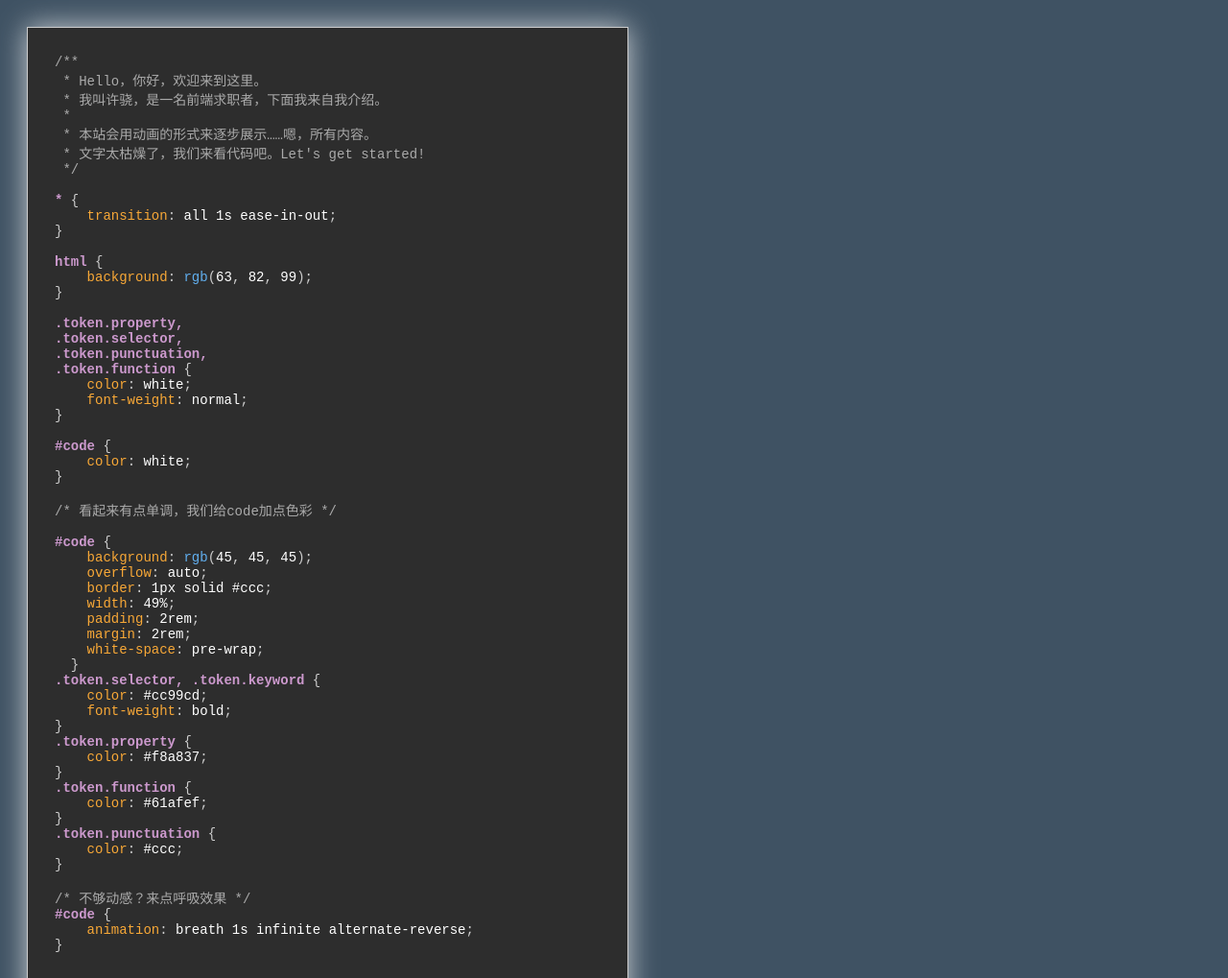
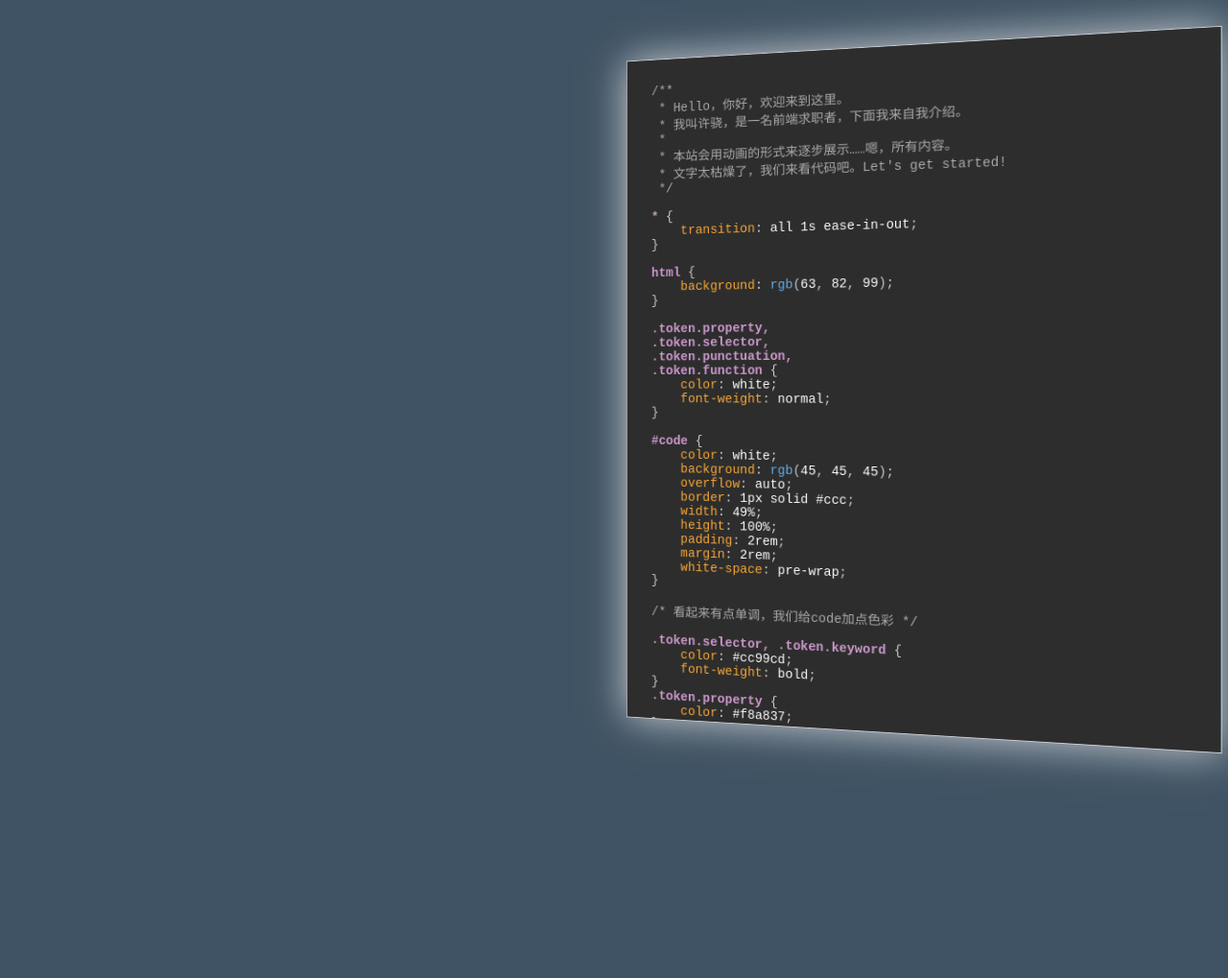
Before and after one commit to Shawn-Nevermore/resume-dance, a plain HTML site: page index.html in a window 1280 px wide. Shown: the top 1019 px of the page at 96% size. After the commit the page ends 800 px from the top, so only its background shows below. Drawn offline with Linux system fonts and the light colour scheme.

Commit message:
添加了code框的形变、hover动画暂停

```diff
--- a/css/default.css
+++ b/css/default.css
@@ -10,6 +10,10 @@ html {
     font: black;
 }
 
+body {
+    height: 100vh;
+}
+
 .token.property, .token.selector, .token.punctuation, .token.function {
     color: black;
     font-weight: normal;
@@ -17,9 +21,13 @@ html {
 
 @keyframes breath {
     0% {
-        box-shadow: 0 0 2rem rgba(0, 0, 0, 0.2)
+        box-shadow: 0 0 3rem rgba(0, 0, 0, 0.2)
     }
     100% {
-        box-shadow: 0 0 2rem rgba(255, 255, 255, 0.8)
+        box-shadow: 0 0 3rem rgba(255, 255, 255, 0.8)
     }
 }
+
+#code:hover {
+    animation-play-state: paused;
+}
--- a/js/main.js
+++ b/js/main.js
@@ -27,19 +27,18 @@ html {
 
 #code {
     color: white;
+    background: rgb(45, 45, 45);
+    overflow: auto;
+    border: 1px solid #ccc;
+    width: 49%;
+    height: 100%;
+    padding: 2rem;
+    margin: 2rem;
+    white-space: pre-wrap;
 }
 
 /* 看起来有点单调，我们给code加点色彩 */
 
-#code {
-    background: rgb(45, 45, 45);
-    overflow: auto;
-    border: 1px solid #ccc;
-    width: 49%;
-    padding: 2rem;
-    margin: 2rem;
-    white-space: pre-wrap;
-  }
 .token.selector, .token.keyword {
     color: #cc99cd;
     font-weight: bold;
@@ -55,16 +54,32 @@ html {
 }
 
 /* 不够动感？来点呼吸效果 */
+
 #code {
     animation: breath 1s infinite alternate-reverse;
 }
 
+#code {
+    transform: translateX(95%);
+    position: absolute;
+}
 
+body {
+    perspective: 1000px;
+  }
 
+#code {
+    transform: translateX(98.5%) rotateY(-10deg);
+    transform-origin: right;
+    max-height: 94.5%;
+}
+
+pre:not(#code) {
+    transform: rotateY(10deg);
+    transform-origin: left;
+}
 
 `
-
-
 
 let n = 0
 let id = setInterval(() => {
```
